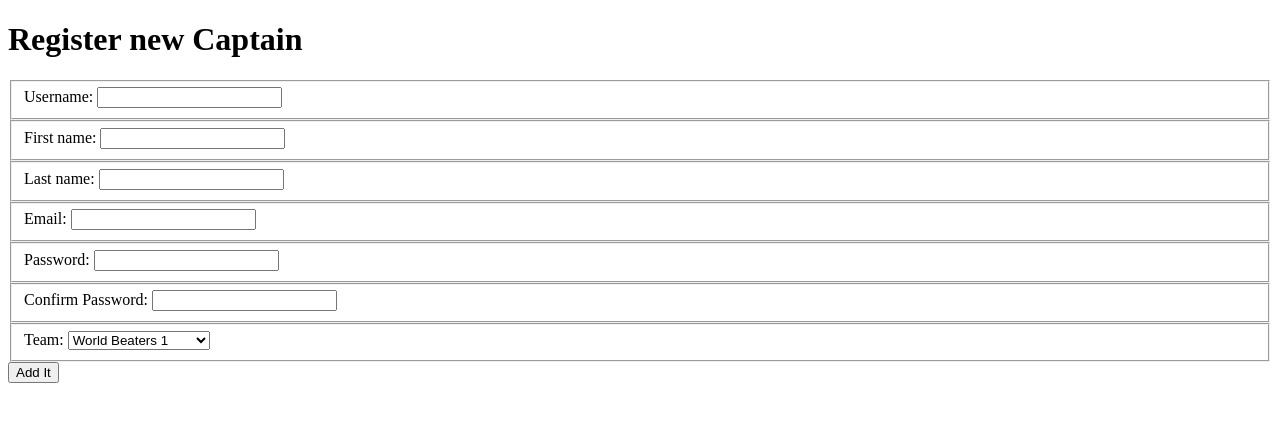
After one commit to JohnALong/stat_lock, a Django app: page /register/ in a window 1280 px wide. The commit adds this page. Shown: the top 422 px of the page. Run offline with Django 3.2, Linux system fonts and the light colour scheme; data comes from the database, SQL or seed files in the repository; parts of the project's set-up code (start-up, migrations or seed data) failed here and were passed over.

Commit message:
team list started, and register new captain completed

```diff
--- a/statlock/statlock/settings.py
+++ b/statlock/statlock/settings.py
@@ -119,3 +119,5 @@ USE_TZ = True
 # https://docs.djangoproject.com/en/3.0/howto/static-files/
 
 STATIC_URL = '/static/'
+
+LOGIN_REDIRECT_URL = '/team'
--- a/statlock/statlockapp/models/player.py
+++ b/statlock/statlockapp/models/player.py
@@ -1,5 +1,4 @@
 from django.db import models
-from .team import Team
 from django.db.models import F
 
 class Player(models.Model):
@@ -7,7 +6,7 @@ class Player(models.Model):
     name = models.CharField(max_length=50)
     eight_rating = models.IntegerField(default=0)
     nine_rating = models.IntegerField(default=0)
-    team = models.ForeignKey(Team, on_delete=models.CASCADE)
+    team = models.ForeignKey('team', on_delete=models.CASCADE)
 
     class Meta:
         verbose_name = ("player")
--- /dev/null
+++ b/statlock/statlockapp/templates/registration/login.html
@@ -0,0 +1,6 @@
+<h2>Login</h2>
+<form method="post">
+    {% csrf_token %}
+    {{ form.as_p }}
+    <button type="submit">Login</button>
+</form>
--- /dev/null
+++ b/statlock/statlockapp/templates/registration/register.html
@@ -0,0 +1,44 @@
+{% extends 'shared/base.html' %}
+{% load static %}
+
+{% block content %}
+    <h1>Register new Captain</h1>
+
+
+    <form action="{% url 'statlockapp:register' %}" method="post">
+      <fieldset>
+          <label for="username">Username: </label>
+          <input id="username" type="text" name="username">
+      </fieldset>
+      <fieldset>
+          <label for="first_name">First name: </label>
+          <input id="first_name" type="text" name="first_name">
+      </fieldset>
+      <fieldset>
+          <label for="last_name">Last name: </label>
+          <input id="last_name" type="text" name="last_name">
+      </fieldset>
+      <fieldset>
+          <label for="email">Email: </label>
+          <input id="email" type="text" name="email">
+      </fieldset>
+      <fieldset>
+          <label for="password">Password: </label>
+          <input id="password" type="text" name="password">
+      </fieldset>
+      <fieldset>
+          <label for="password">Confirm Password: </label>
+          <input id="password" type="text" name="password">
+      </fieldset>
+      <fieldset>
+          <label for="team">Team: </label>
+          <select id="team" type="text" name="team">
+                {% for team in all_teams %}
+                    <option value="{{ team.id }}">{{ team.name }} {{ team.id}} </option>
+                {% endfor %}
+          </select>
+      </fieldset>
+
+      <input type="submit" value="Add It" />
+    </form>
+{% endblock %}
--- a/statlock/statlockapp/templates/teams/team_list.html
+++ b/statlock/statlockapp/templates/teams/team_list.html
@@ -2,12 +2,12 @@
 {% load static %}
 
 {% block content %}
-    <h1>Teams</h1>
+    <h1>My Team</h1>
 
     <ol>
-    {% for team in all_teams %}
+    {% for player in all_players %}
         <li>
-            {{ team.name }}
+            {{ player.name }} {{ player.eight_rating }} {{ player.nine_rating }}
         </li>
     {% endfor %}
     </ol>
--- a/statlock/statlockapp/urls.py
+++ b/statlock/statlockapp/urls.py
@@ -1,9 +1,12 @@
-from django.urls import path
+from django.urls import include, path
 from .views import *
 
 app_name = "statlockapp"
 
 urlpatterns = [
     path('', home, name='home'),
-    path('teams/', team_list, name='teams'),
+    path('team/', team_list, name='team'),
+    path('accounts/', include('django.contrib.auth.urls')),
+    path('logout/', logout_user, name='logout'),
+    path('register/', register, name='register')
 ]
--- a/statlock/statlockapp/views/__init__.py
+++ b/statlock/statlockapp/views/__init__.py
@@ -1,2 +1,4 @@
 from .teams.list import team_list
 from .home import home
+from .auth.logout import logout_user
+from .auth.register import register
--- /dev/null
+++ b/statlock/statlockapp/views/auth/register.py
@@ -0,0 +1,39 @@
+import sqlite3
+from django.views.decorators.csrf import csrf_exempt
+from django.shortcuts import render, redirect, reverse
+from django.contrib.auth.models import User
+from statlockapp.models import Captain, Team
+from ..connection import Connection
+
+@csrf_exempt
+def register(request):
+
+    if request.method == 'GET':
+        teams = Team.objects.all()
+
+        template = 'registration/register.html'
+        context = {
+            'all_teams': teams
+        }
+
+        return render(request, template, context)
+
+    elif request.method == 'POST':
+        form_data = request.POST
+
+        new_user = User.objects.create_user(
+            username=form_data['username'],
+            first_name=form_data['first_name'],
+            last_name=form_data['last_name'],
+            email=form_data['email'],
+            password=form_data['password'])
+
+
+        new_captain = Captain.objects.create(
+            user=new_user,
+            team_id=form_data['team']
+        )
+
+        new_captain.save()
+
+    return redirect(reverse('statlockapp:team'))
```
Also changed, not shown: statlock/statlockapp/views/auth/logout.py (added, +7 -0 lines), statlock/statlockapp/views/teams/list.py (+6 -5 lines).
